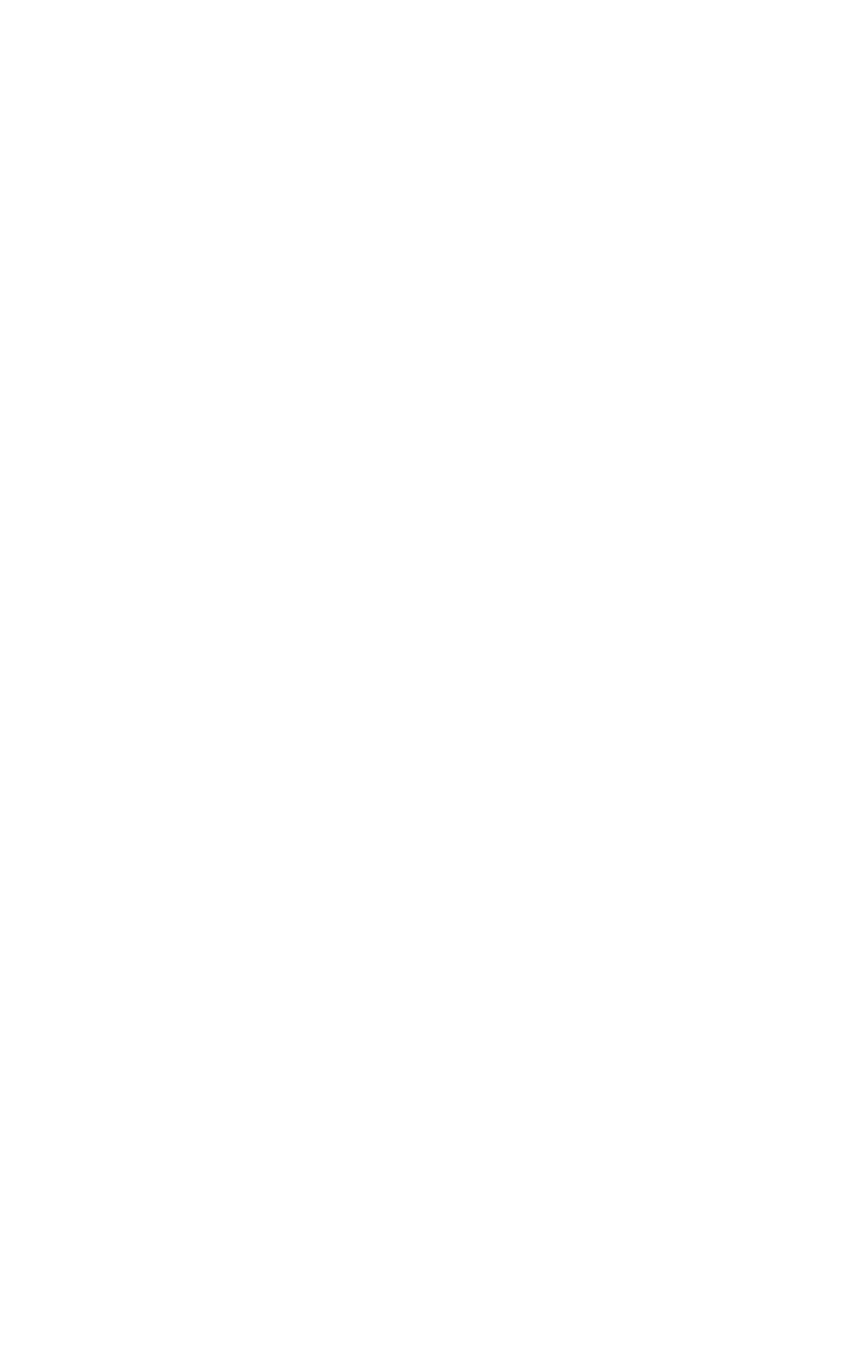
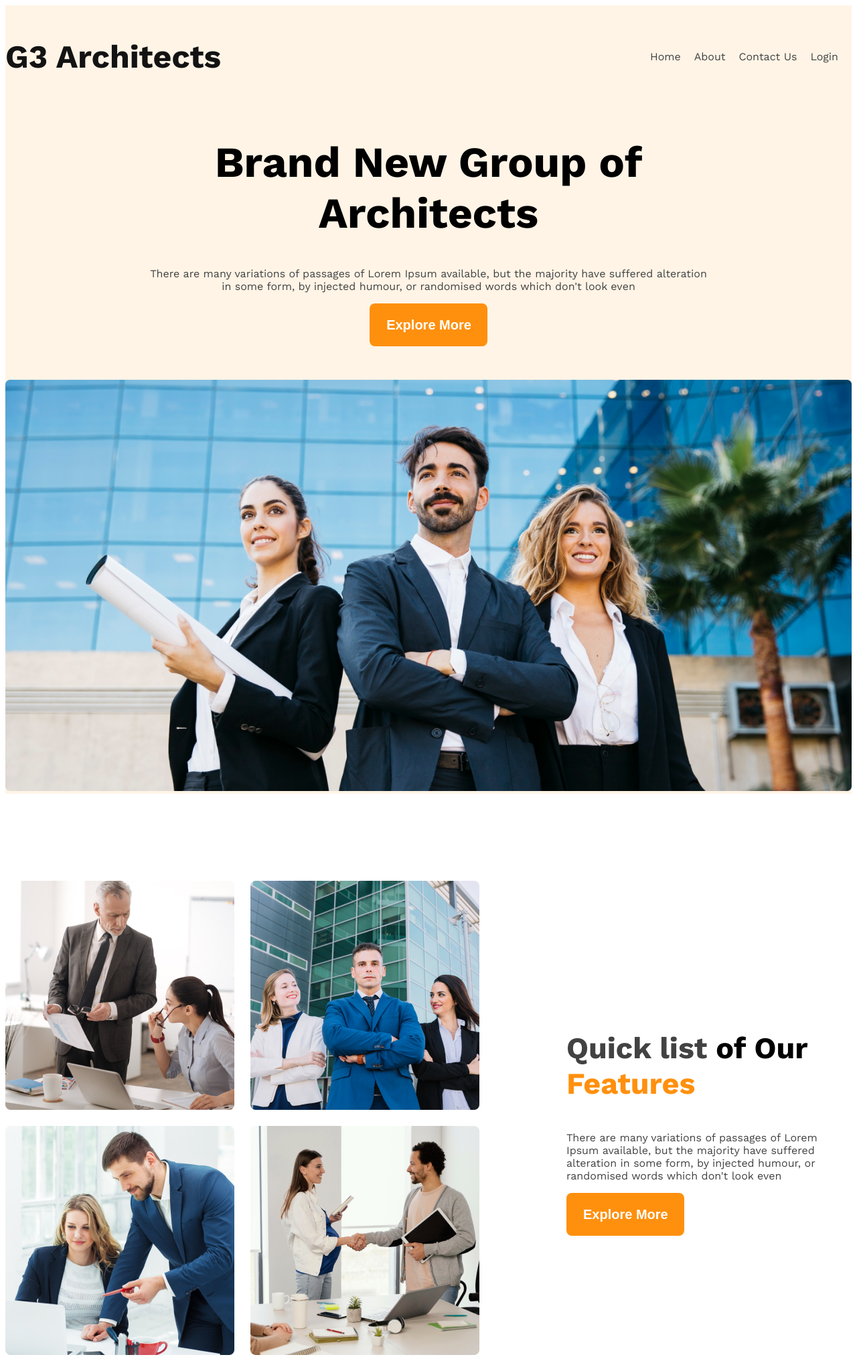
Before and after one commit to fardulislam/my-architects-repo, a plain HTML site: page index.html in a window 1280 px wide. Shown: the top 2026 px of the page at 67% size. Before the commit the page ends 800 px from the top, so only its background shows below. Drawn offline with nearby package versions, Linux system fonts and the light colour scheme.

Commit message:
made team responsive and addad facts

```diff
--- a/index.html
+++ b/index.html
@@ -1,12 +1,91 @@
 <!DOCTYPE html>
 <html lang="en">
+
 <head>
     <meta charset="UTF-8">
     <meta name="viewport" content="width=device-width, initial-scale=1.0">
-    <title>my-architac-repo</title>
+    <title>arcitack-priject</title>
     <link rel="stylesheet" href="styles/color.css">
 </head>
-<body>
 
+<body class="work-sans-font">
+    <!--  -->
+    <header class="bg-light">
+        <nav class="navber display-flex">
+            <h3 class="brand-name dark-gray-1">G3 Architects</h3>
+            <ul class="nav-links display-flex">
+                <li class="nav-item"><a href="" class="nav-link dark-gray-2"> Home </a></li>
+                <li class="nav-item"><a href="" class="nav-link dark-gray-2"> About</a></li>
+                <li class="nav-item"><a href="" class="nav-link dark-gray-2">Contact Us</a></li>
+                <li class="nav-item"><a href="" class="nav-link dark-gray-2"> Login</a></li>
+            </ul>
+        </nav>
+        <div class="banner">
+            <div class="banner-container">
+                <h1 class="banner-title">Brand New
+                    Group of Architects
+                </h1>
+                <p class="banner-discription dark-gray-3">There are many variations of passages of Lorem Ipsum
+                    available, but the majority have suffered alteration in some form, by injected humour, or randomised
+                    words which don't look even</p>
+                <button class="btn-primary">Explore More</button>
+            </div>
+            <img class="banner-image" src="images/banner.png" alt="">
+        </div>
+    </header>
+    <main>
+        <!-- team section start -->
+        <section class="teams display-flex">
+            <div class="team-img-container">
+                <img src="images/team1.png" alt="">
+                <img src="images/team2.png" alt="">
+                <img src="images/team3.png" alt="">
+                <img src="images/team4.png" alt="">
+            </div>
+            <div class="our-features">
+                <h3 class="section-title"><span id="qrick-list" class="dark-gray-3">Quick list</span><span> of
+                        Our</span> <span class="text-primary" >Features</span></h3>
+                <p class="feature-content dark-gray-3">There are many variations of passages of Lorem Ipsum available, but the
+                    majority have suffered alteration in some form, by injected humour, or randomised words which don't
+                    look even</p>
+                <button class="btn-primary">Explore More</button>
+            </div>
+        </section>
+        <!-- fatures wil enjoy -->
+        <section>
+
+        </section>
+        <!-- some facts -->
+        <section>
+            <h3 class="section-title">some facts</h3>
+            <p class="dark-gray-3">There are many variations of passages of Lorem Ipsum available, but the majority have suffered alteration.</p>
+            <div class="facts-container">
+                <div class="fact">
+                    <img src="" alt="" class="fact-icon">
+                    <h4 class="fact-number"></h4>
+                    <h5 class="fact-name"></h5>
+                </div>
+                <div class="fact">
+                    <img src="" alt="" class="fact-icon">
+                    <h4 class="fact-number"></h4>
+                    <h5 class="fact-name"></h5>
+                </div>
+                <div class="fact">
+                    <img src="" alt="" class="fact-icon">
+                    <h4 class="fact-number"></h4>
+                    <h5 class="fact-name"></h5>
+                </div>
+                <div class="fact">
+                    <img src="" alt="" class="fact-icon">
+                    <h4 class="fact-number"></h4>
+                    <h5 class="fact-name"></h5>
+                </div>
+            </div>
+        </section>
+    </main>
+    <footer>
+
+    </footer>
 </body>
+
 </html>
--- a/styles/color.css
+++ b/styles/color.css
@@ -0,0 +1,163 @@
+@import url('https://fonts.googleapis.com/css2?family=Work+Sans:ital,wght@0,100..900;1,100..900&display=swap');
+
+
+.work-sans-font {
+    font-family: "Work Sans", sans-serif;
+    font-optical-sizing: auto;
+    font-weight: 400;
+    font-style: normal;
+}
+
+/* shear styles */
+.display-flex {
+    display: flex;
+}
+main{
+    max-width: 1440px;
+    margin: 0 auto;
+}
+main > section{
+    margin-top: 130px;
+}
+.bg-light {
+    background-color: rgba(255, 144, 14, 0.1);
+}
+.text-primary{
+    color: #FF900E;
+}
+.section-title{
+    font-size: 2.8rem;
+    font-weight: 700;
+}
+/* header related styles */
+
+/* font-color-dark-1 */
+
+
+
+.dark-gray-1 {
+    color: #131313;
+}
+
+/* font-color-dark-2 */
+.dark-gray-2 {
+    color: #424242;
+
+
+}
+
+/* font-color-dark-3 */
+.dark-gray-3 {
+    color: #424242;
+}
+
+/* button-color */
+.btn-primary {
+    background-color: #FF900E;
+    font-size: 1.25rem;
+    color: #FFFFFF;
+    font-weight: 700;
+    border-radius: 8px;
+    padding: 21px 24px 20px 25px;
+    border: none;
+}
+
+/* navber styles */
+.navber {
+    justify-content: space-between;
+    align-items: center;
+}
+
+.nav-item {
+    list-style: none;
+    margin-right: 20px;
+}
+
+.nav-link {
+    text-decoration: none;
+
+}
+
+.navber,
+.banner {
+    max-width: 1440px;
+    margin: 0 auto;
+}
+
+.brand-name {
+    font-size: 3rem;
+    font-weight: bold;
+
+}
+
+/* shear font style */
+
+
+/* secondary bg */
+
+
+/* banner */
+.banner-container {
+    max-width: 850px;
+    margin: 0 auto;
+    text-align: center;
+    margin-bottom: 50px;
+}
+
+.banner-title {
+    font-size: 4rem;
+    font-weight: 700;
+}
+
+.banner-discription .feature-content {
+    font-size: 1rem;
+
+}
+
+.banner-image {
+    width: 100%;
+}
+.teams{
+    align-items: center;
+}
+.team-img-container{
+    display: grid;
+    grid-template-columns: repeat(2, 1fr);
+    gap: 24px;
+}
+.our-features{
+    margin-left: 130px;
+    max-width: 530px;
+}
+
+#quick-list{
+    font-weight: 500;
+
+}
+
+
+/* responsive media quary */
+@media screen and (max-width: 576px) {
+
+    .navber,
+    .nav-links,
+    .teams {
+        flex-direction: column;
+    }
+    .team-img-container{
+        grid-template-columns: repeat(1, 1fr);
+    }
+    .our-features{
+        margin-left: 20px;
+    }
+}
+@media screen and (min-width: 576px) and (max-width:992px) {
+    .teams{
+        flex-direction: column;
+
+    }
+    .our-features{
+        margin: 50px auto;
+    }
+
+}
```
